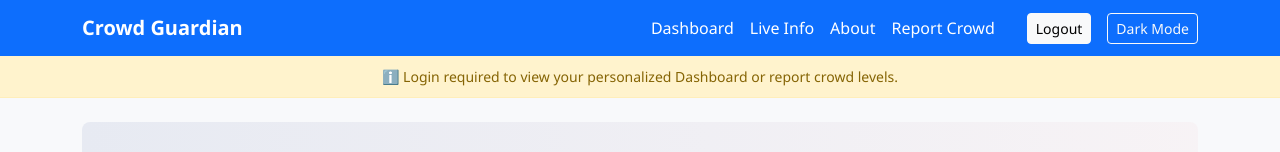
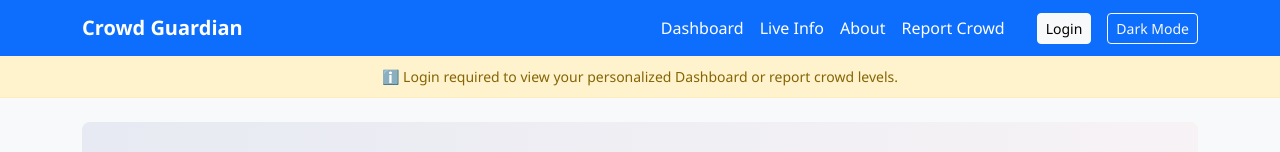
Before and after one commit to kav-26/crowd-guardian, a plain HTML site: page frontend/index.html in a window 1280 px wide. Shown: the top 152 px of the page. Drawn offline with nearby package versions, Linux system fonts and the light colour scheme; no server answers.

Commit message:
Add changed the button name to login

```diff
--- a/frontend/index.html
+++ b/frontend/index.html
@@ -33,7 +33,7 @@
         <li  class ="nav-item"><a class="nav-link" href="report.html">Report Crowd</a></li>
 
         <li class="nav-item"><span id="userGreeting" class="nav-link text-white fw-semibold"></span></li>
-        <li class="nav-item"><button id="logoutBtn" class="btn btn-light btn-sm ms-2">Logout</button></li>
+        <li class="nav-item"><button id="logoutBtn" class="btn btn-light btn-sm ms-2">Login</button></li>
         <li class="nav-item ms-3">
           <button id="darkModeToggle" class="btn btn-outline-light btn-sm">Dark Mode</button>
         </li>
```
